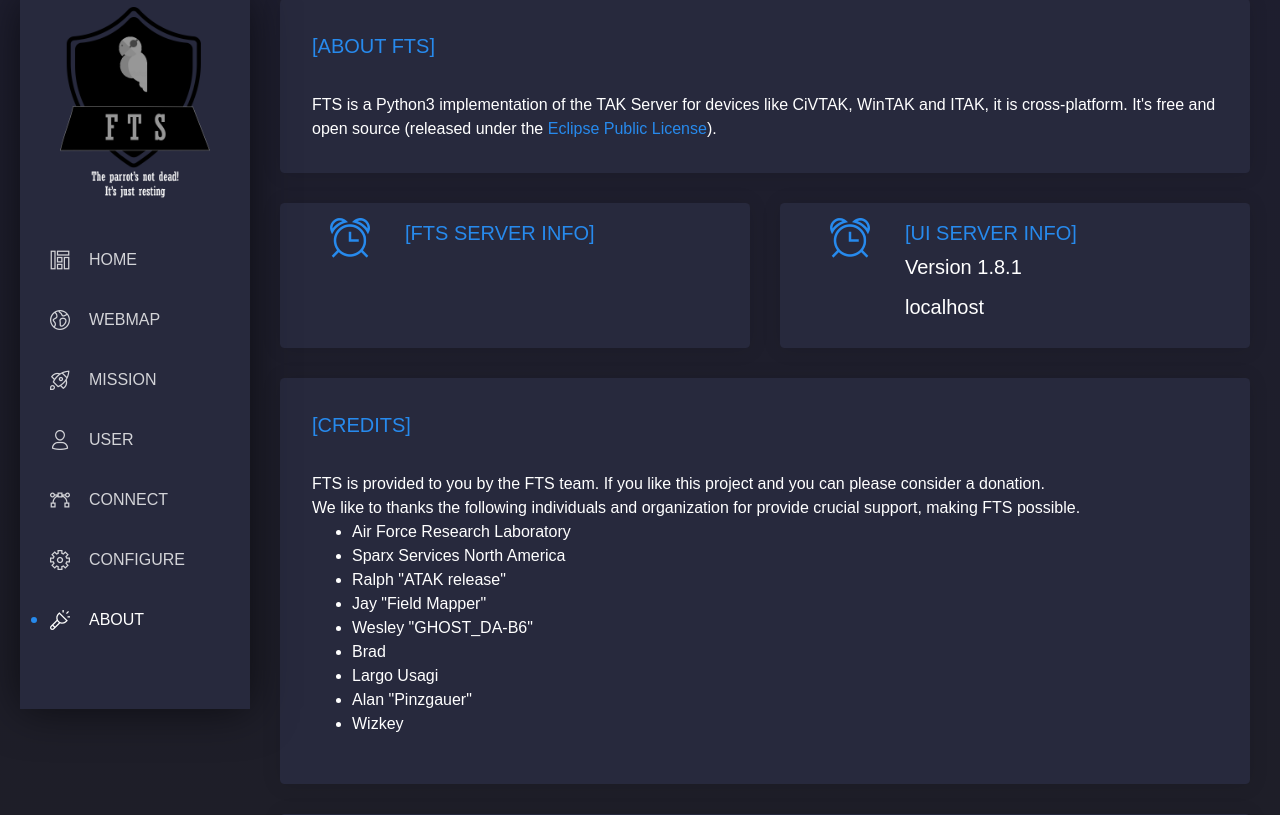
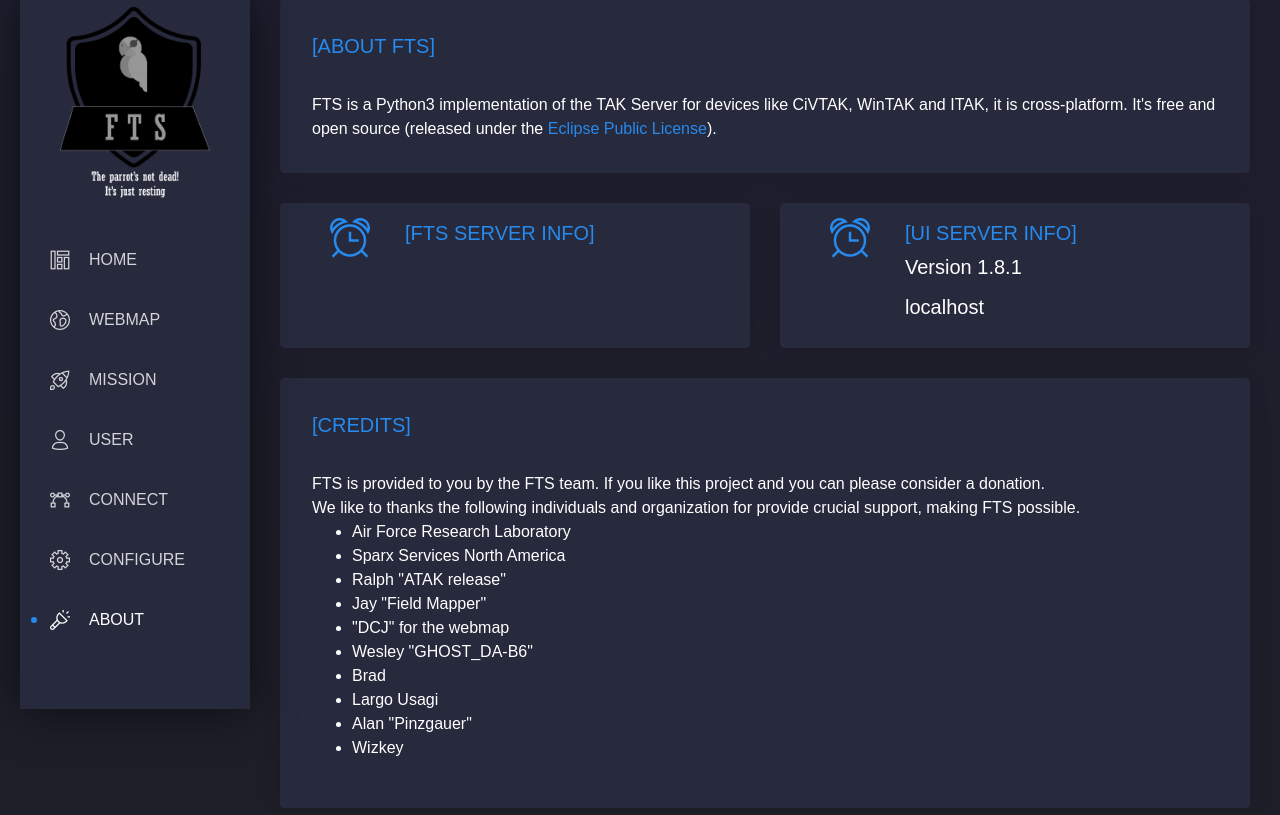
Before and after one commit to FreeTAKTeam/UI, a Flask app: page /about in a window 1280 px wide; the page is wider, and only the part inside the window is pictured. Shown: the part 81-896 px from the top of that part. Run offline with Flask 2, Linux system fonts and the light colour scheme; the visitor is signed in with stand-in values (Sample User, id 1); some libraries are stand-ins or nearby versions; some web fonts are replaced.

Commit message:
Update about.html

```diff
--- a/FreeTAKServer-UI/app/home/templates/about.html
+++ b/FreeTAKServer-UI/app/home/templates/about.html
@@ -75,6 +75,7 @@
 		<li>Sparx Services North America</li>
 		<li>Ralph "ATAK release"</li>
 		<li>Jay "Field Mapper"</li>
+		<li>"DCJ" for the webmap</li>
 		<li>Wesley "GHOST_DA-B6"</li>
 		<li>Brad</li>
 		<li>Largo Usagi</li>
```
